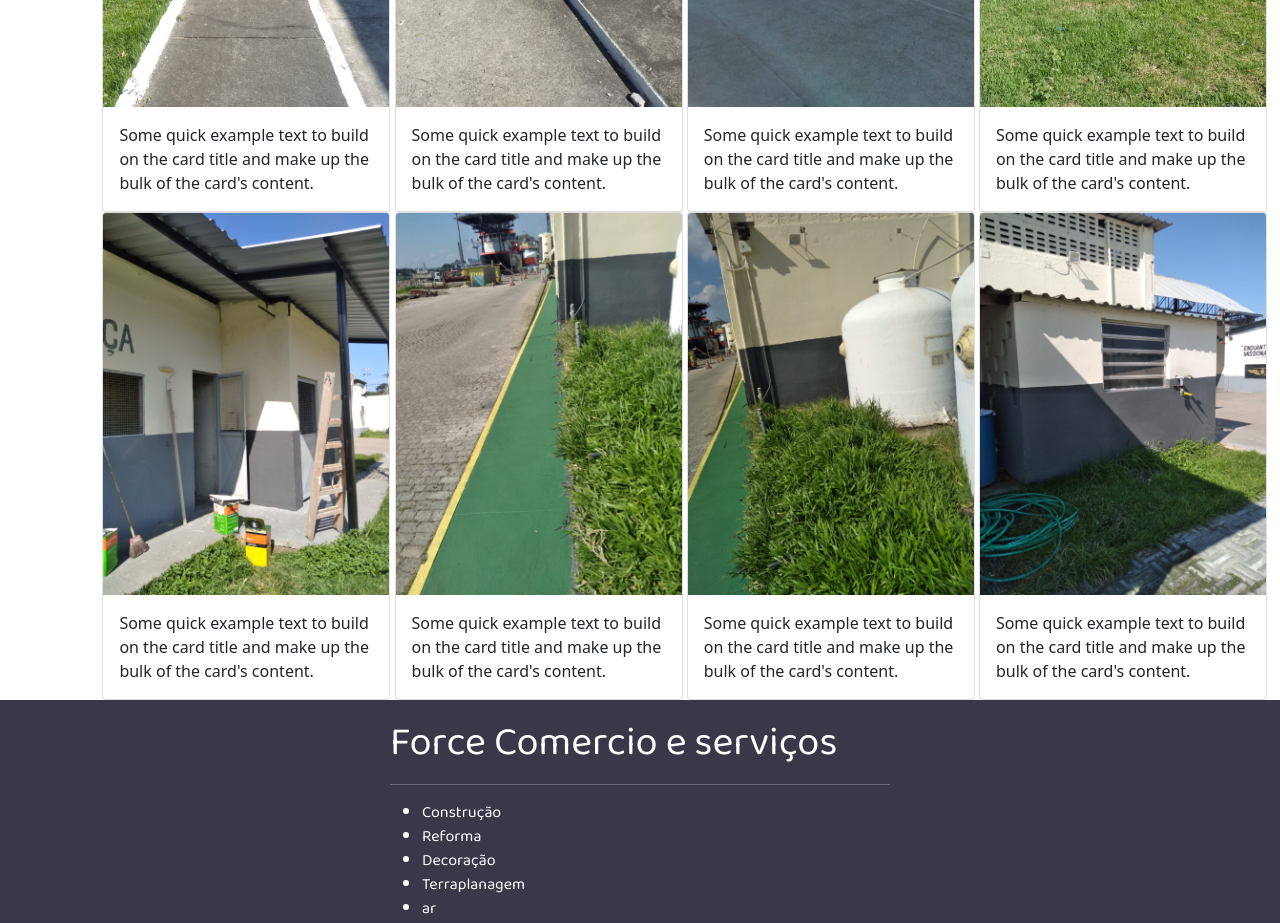
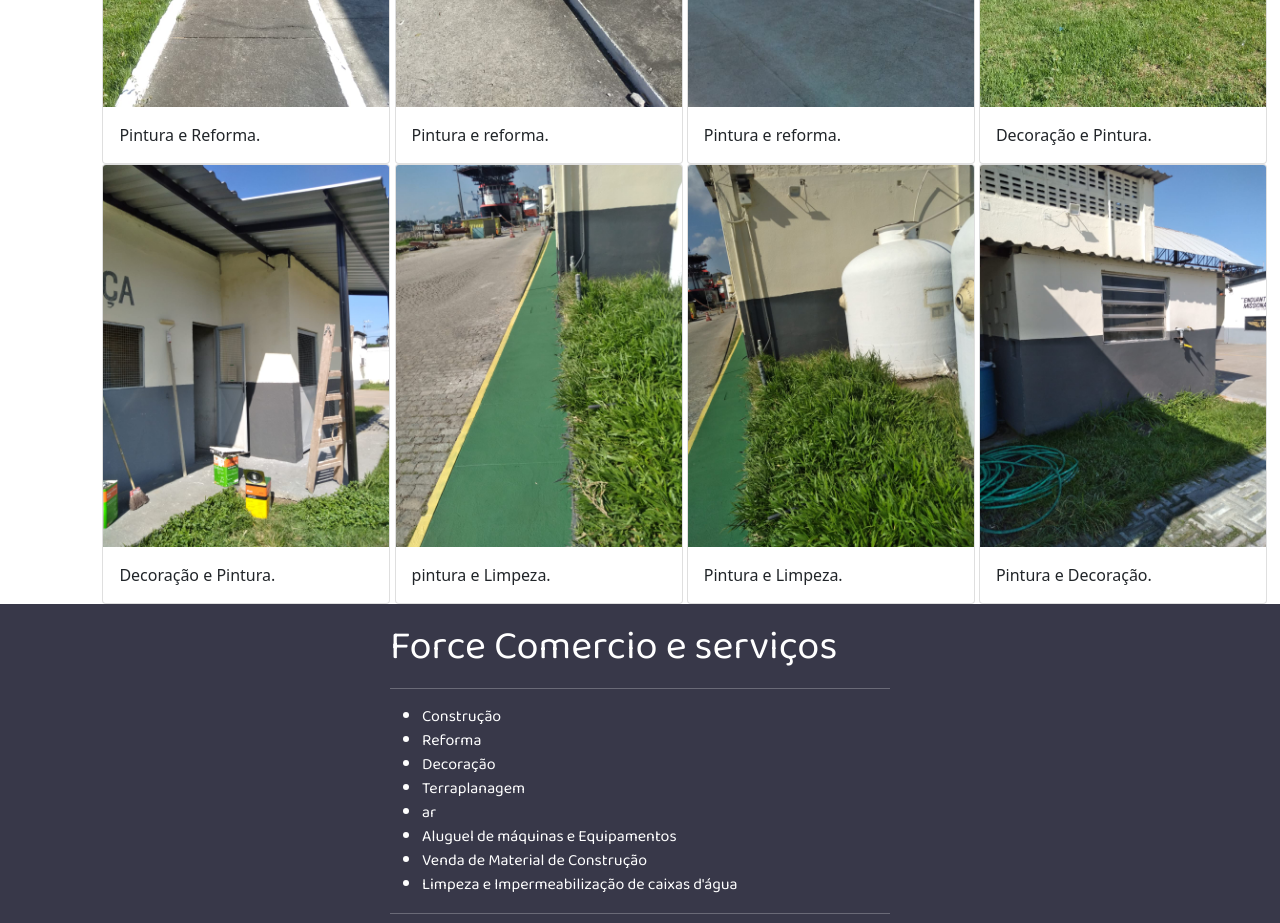
Before and after one commit to Rennan-Pessanha/Projeto-Constru-o, a plain HTML site: page index.html in a window 1280 px wide. Shown: the part 940-1863 px from the top of the page. Drawn offline with nearby package versions, Linux system fonts and the light colour scheme.

Commit message:
Ajustes nos Cards

```diff
--- a/index.html
+++ b/index.html
@@ -43,56 +43,56 @@
     <div class="card d-inline-block" style="width: 18rem;">
         <img src="Imagens/Portifólio/Portifólio13 (1).jpeg" class="card-img-top" alt="...">
         <div class="card-body">
-          <p class="card-text">Some quick example text to build on the card title and make up the bulk of the card's content.</p>
+          <p class="card-text">Pintura e Reforma.</p>
         </div>
       </div>
 
       <div class="card d-inline-block" style="width: 18rem;">
         <img src="Imagens/Portifólio/Portifólio13 (10).jpeg" class="card-img-top" alt="...">
         <div class="card-body">
-          <p class="card-text">Some quick example text to build on the card title and make up the bulk of the card's content.</p>
+          <p class="card-text">Pintura e reforma.</p>
         </div>
       </div>
 
       <div class="card d-inline-block" style="width: 18rem;">
         <img src="Imagens/Portifólio/Portifólio13 (11).jpeg" class="card-img-top" alt="...">
         <div class="card-body">
-          <p class="card-text">Some quick example text to build on the card title and make up the bulk of the card's content.</p>
+          <p class="card-text">Pintura e reforma.</p>
         </div>
       </div>
 
       <div class="card d-inline-block" style="width: 18rem;">
         <img src="Imagens/Portifólio/Portifólio13 (9).jpeg" class="card-img-top" alt="...">
         <div class="card-body">
-          <p class="card-text">Some quick example text to build on the card title and make up the bulk of the card's content.</p>
+          <p class="card-text">Decoração e Pintura.</p>
         </div>
       </div>
 
       <div class="card d-inline-block" style="width: 18rem;">
         <img src="Imagens/Portifólio/Portifólio13 (5).jpeg" class="card-img-top" alt="...">
         <div class="card-body">
-          <p class="card-text">Some quick example text to build on the card title and make up the bulk of the card's content.</p>
+          <p class="card-text">Decoração e Pintura.</p>
         </div>
       </div>
 
       <div class="card d-inline-block" style="width: 18rem;">
         <img src="Imagens/Portifólio/Portifólio13 (7).jpeg" class="card-img-top" alt="...">
         <div class="card-body">
-          <p class="card-text">Some quick example text to build on the card title and make up the bulk of the card's content.</p>
+          <p class="card-text">pintura e Limpeza.</p>
         </div>
       </div>
 
       <div class="card d-inline-block" style="width: 18rem;">
         <img src="Imagens/Portifólio/Portifólio13 (6).jpeg" class="card-img-top" alt="...">
         <div class="card-body">
-          <p class="card-text">Some quick example text to build on the card title and make up the bulk of the card's content.</p>
+          <p class="card-text">Pintura e Limpeza.</p>
         </div>
       </div>
 
       <div class="card d-inline-block" style="width: 18rem;">
         <img src="Imagens/Portifólio/Portifólio13 (8).jpeg" class="card-img-top" alt="...">
         <div class="card-body">
-          <p class="card-text">Some quick example text to build on the card title and make up the bulk of the card's content.</p>
+          <p class="card-text">Pintura e Decoração.</p>
         </div>
       </div>
 </div>
```
